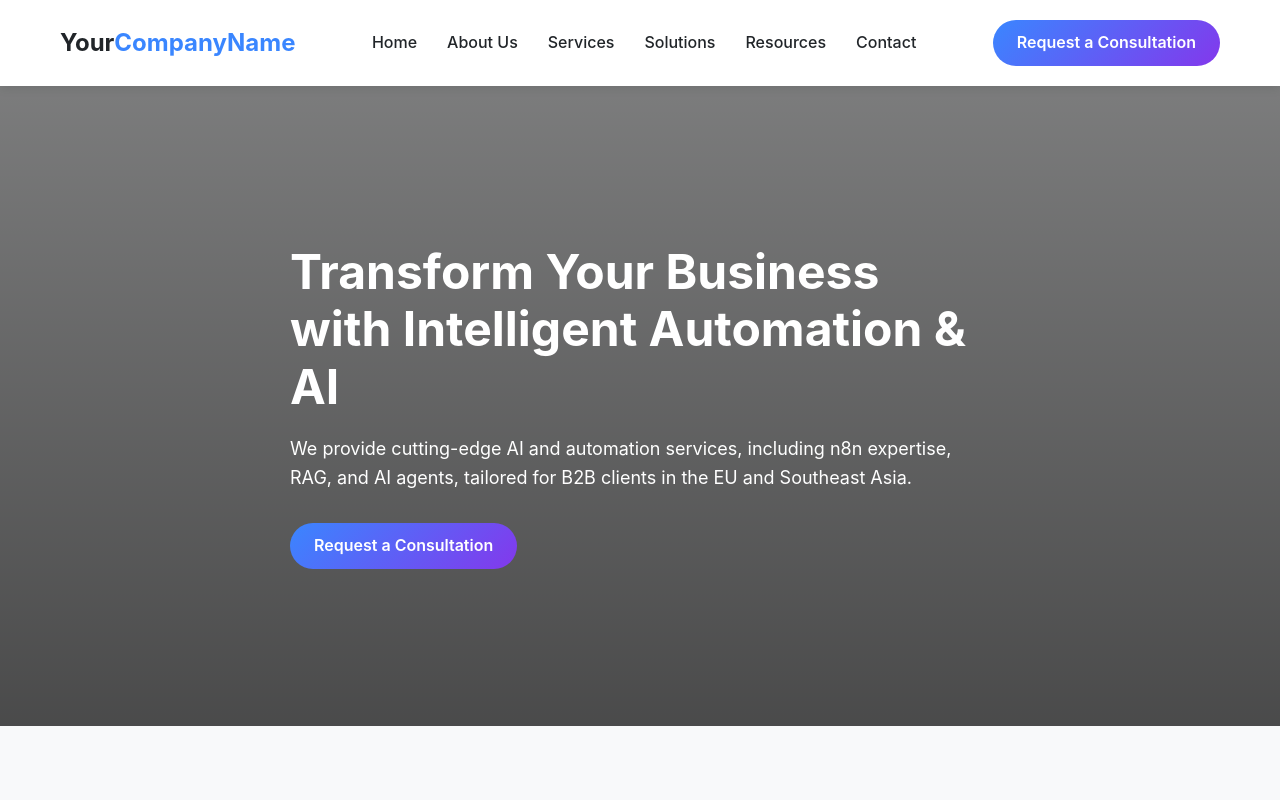
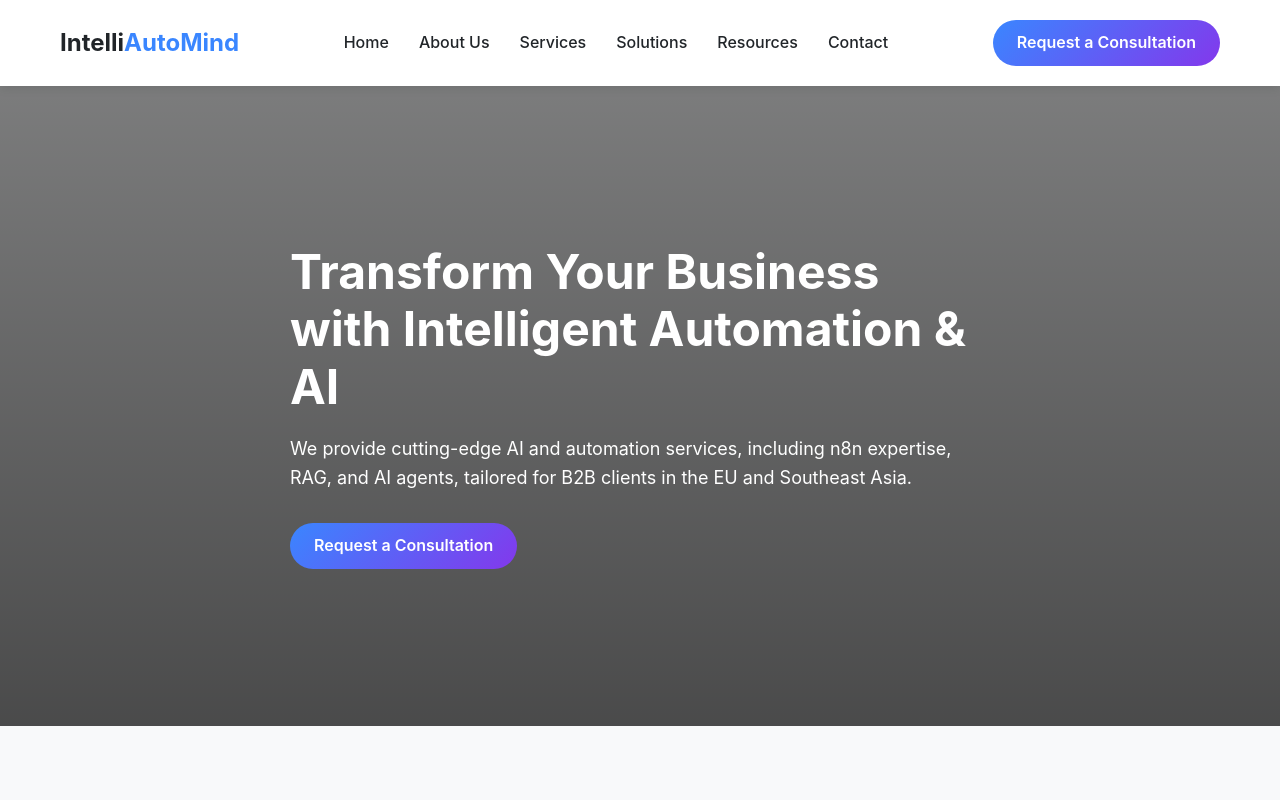
Before and after one commit to NeilLi/nextgen-web, a plain HTML site: page index.html in a window 1280 px wide. Shown: the top 800 px of the page. Drawn offline with Linux system fonts and the light colour scheme.

Commit message:
update title of companyname

```diff
--- a/index.html
+++ b/index.html
@@ -450,7 +450,7 @@
     <header>
         <div class="container">
             <nav>
-                <a href="index.html" class="logo">Your<span>CompanyName</span></a>
+                <a href="index.html" class="logo">Intelli<span>AutoMind</span></a>
                 <div class="nav-links">
                     <a href="index.html">Home</a>
                     <a href="about.html">About Us</a>
```
